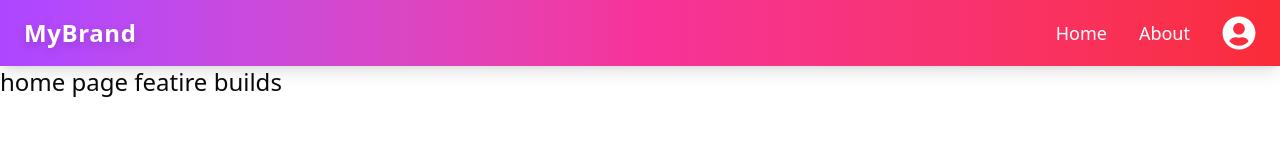
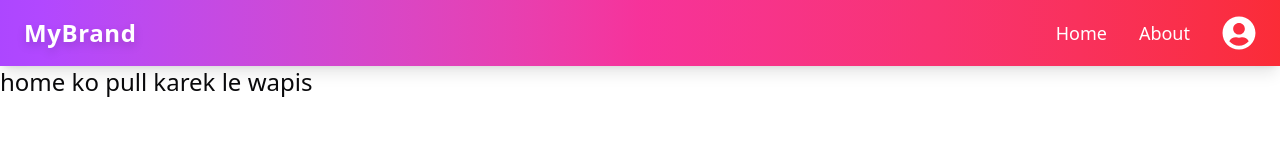
Before and after one commit to amolpatil1955/demo, a Next.js app: page / in a window 1280 px wide. Shown: the top 160 px of the page. Built offline with nearby package versions, Linux system fonts and the light colour scheme.

Commit message:
Update home page text and re update

```diff
--- a/components/Home.jsx
+++ b/components/Home.jsx
@@ -3,7 +3,7 @@ import React from 'react'
 const home = () => {
   return (
     <div>
-      home page featire builds
+home ko pull karek le wapis
     </div>
   )
 }
```
